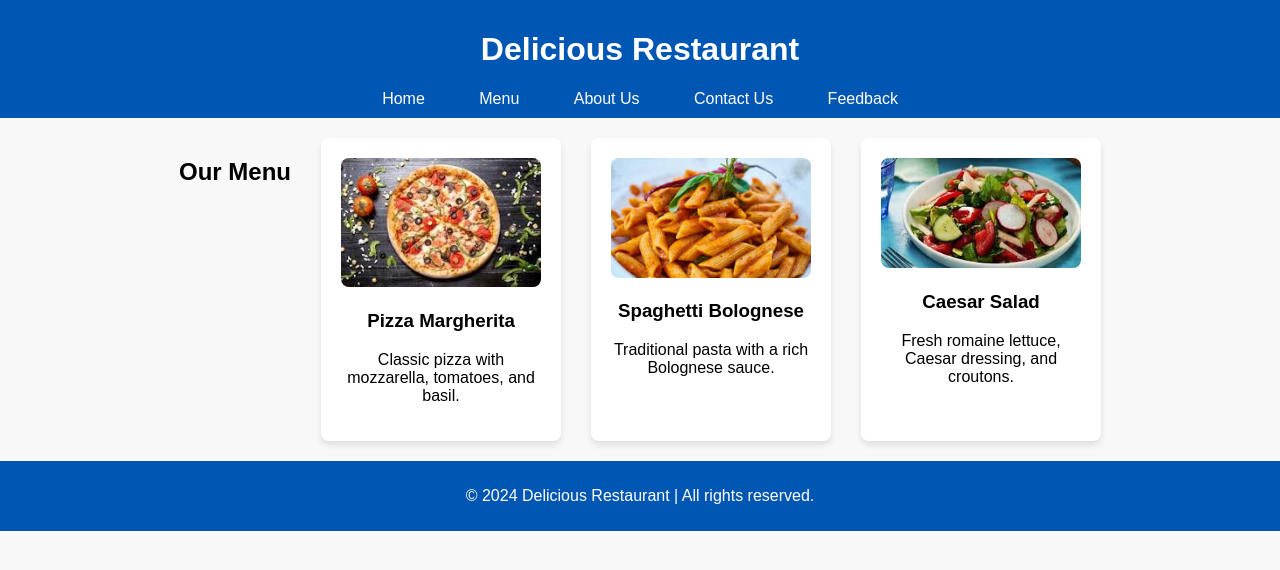
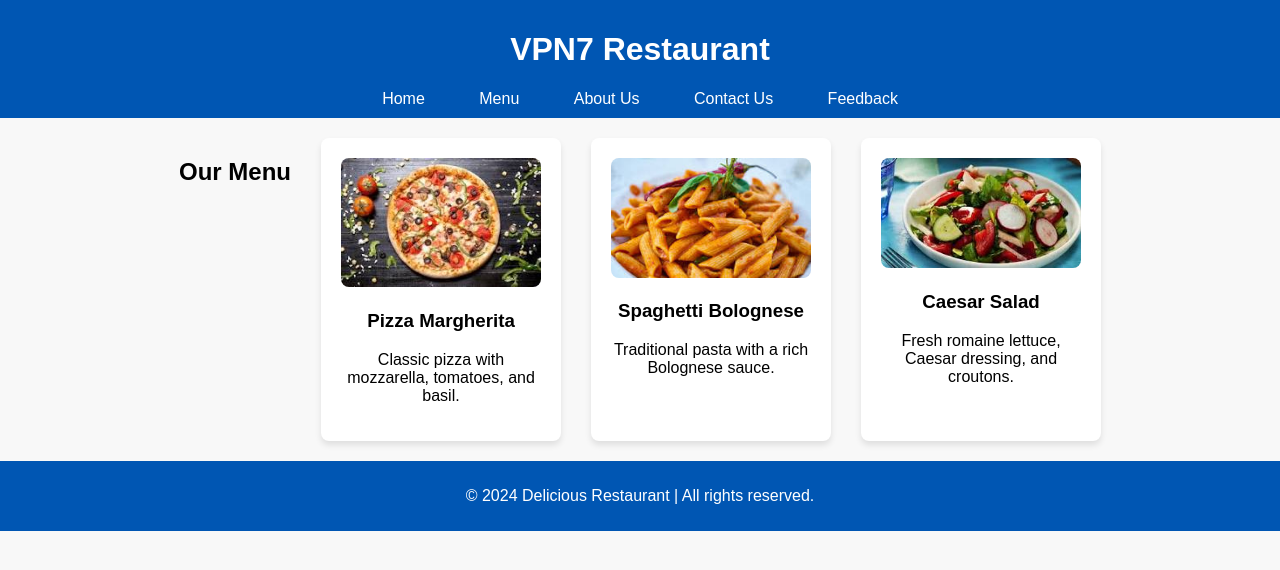
Before and after one commit to Purushothaman7421/icecream, a plain HTML site: page restaurant-website/menu.html in a window 1280 px wide. Drawn offline with Linux system fonts and the light colour scheme.

Commit message:
Update menu.html

```diff
--- a/restaurant-website/menu.html
+++ b/restaurant-website/menu.html
@@ -3,12 +3,12 @@
 <head>
     <meta charset="UTF-8">
     <meta name="viewport" content="width=device-width, initial-scale=1.0">
-    <title>Menu - Delicious Restaurant</title>
+    <title>Menu - VPN7 Restaurant</title>
     <link rel="stylesheet" href="style.css">
 </head>
 <body>
     <header>
-        <h1>Delicious Restaurant</h1>
+        <h1>VPN7 Restaurant</h1>
         <nav>
             <a href="index.html">Home</a>
             <a href="menu.html">Menu</a>
```
